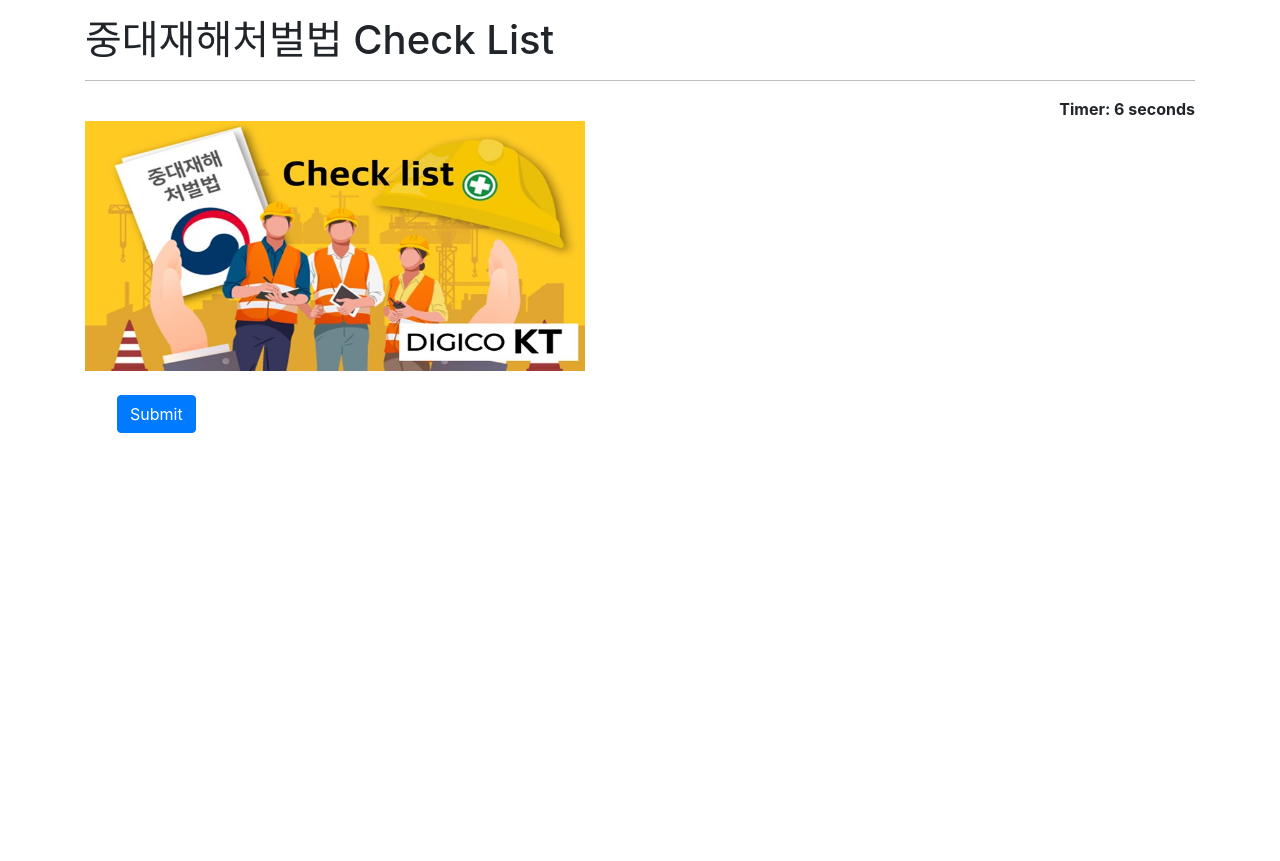
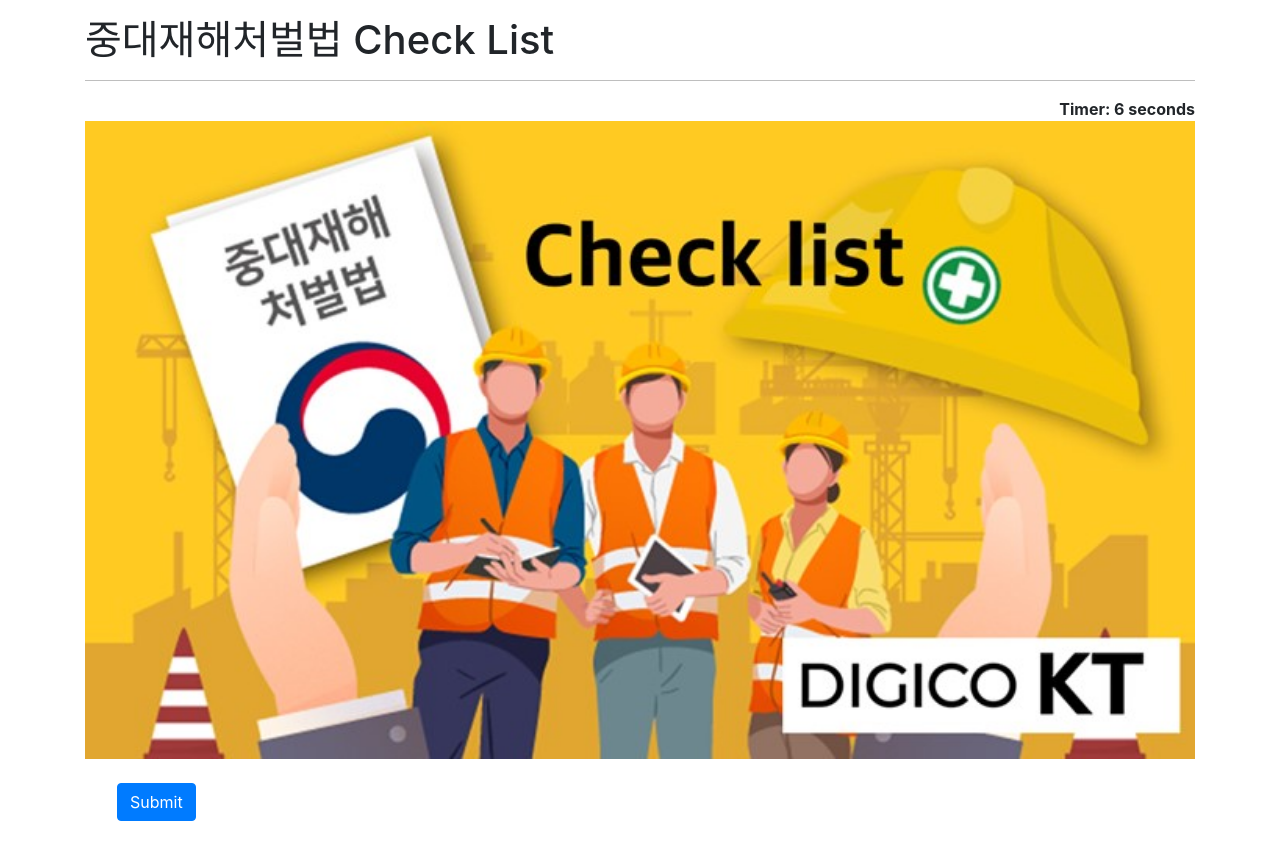
Before and after one commit to directz1/DjangoQuiz, a Django app: page / in a window 1280 px wide. Shown: the part 56-917 px from the top of the page. Before the commit the page ends 489 px from the top, so only its background shows below. Run offline with Django 4.2, Linux system fonts and the light colour scheme; data that the repository does not hold is empty; some libraries are stand-ins or nearby versions.

Commit message:
이미지크기

```diff
--- a/Quiz/templates/Quiz/home.html
+++ b/Quiz/templates/Quiz/home.html
@@ -4,9 +4,8 @@
 {% load static %}
 <div class="container ">
 <p><h1>중대재해처벌법 Check List</h1></p><hr color="black" size="10">
-<meta name="viewport" content="width=device-width, initial-scale=1.0">
 <div align="right " id="displaytimer"><b>Timer: 0 seconds</b></div>
-<img src="/static/image/safe.jpg" style="width:500px; height: 250px;" alt="My Image">
+<img src="/static/image/safe.jpg" style="width:100%; height: auto;" alt="My Image">
  <ol>
  <form method='post' action=''>
     {% csrf_token %}
```
